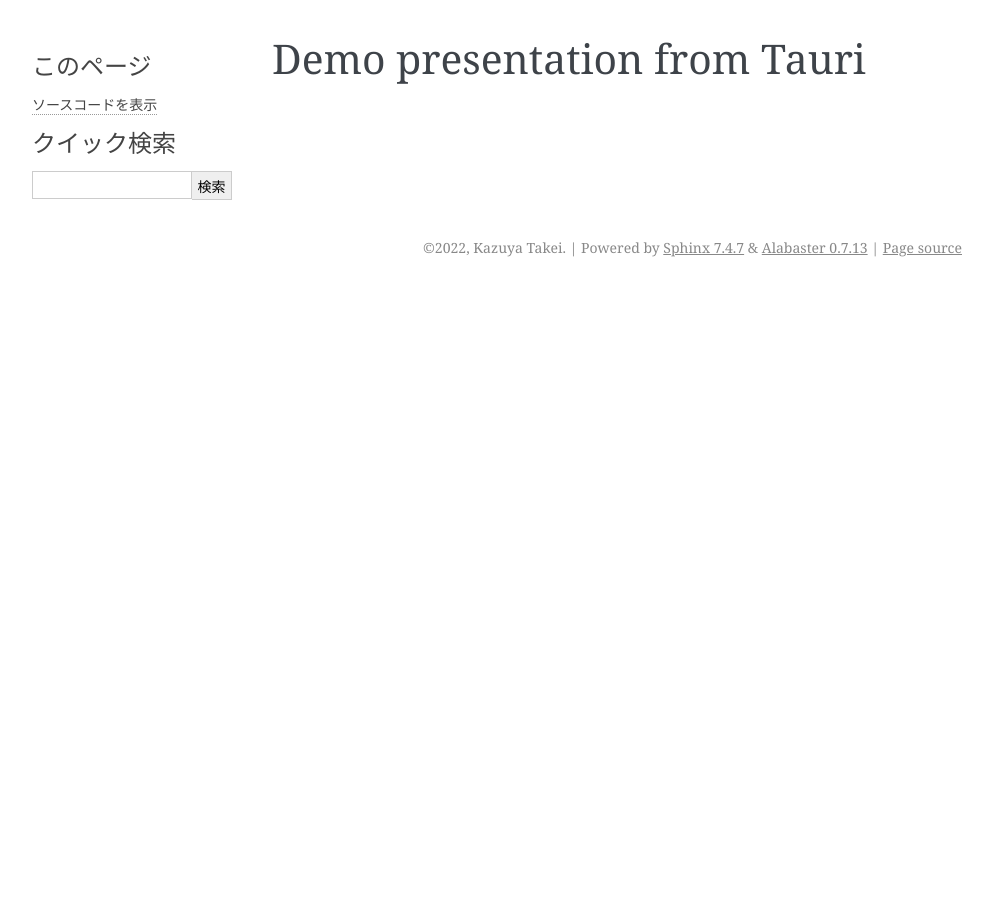
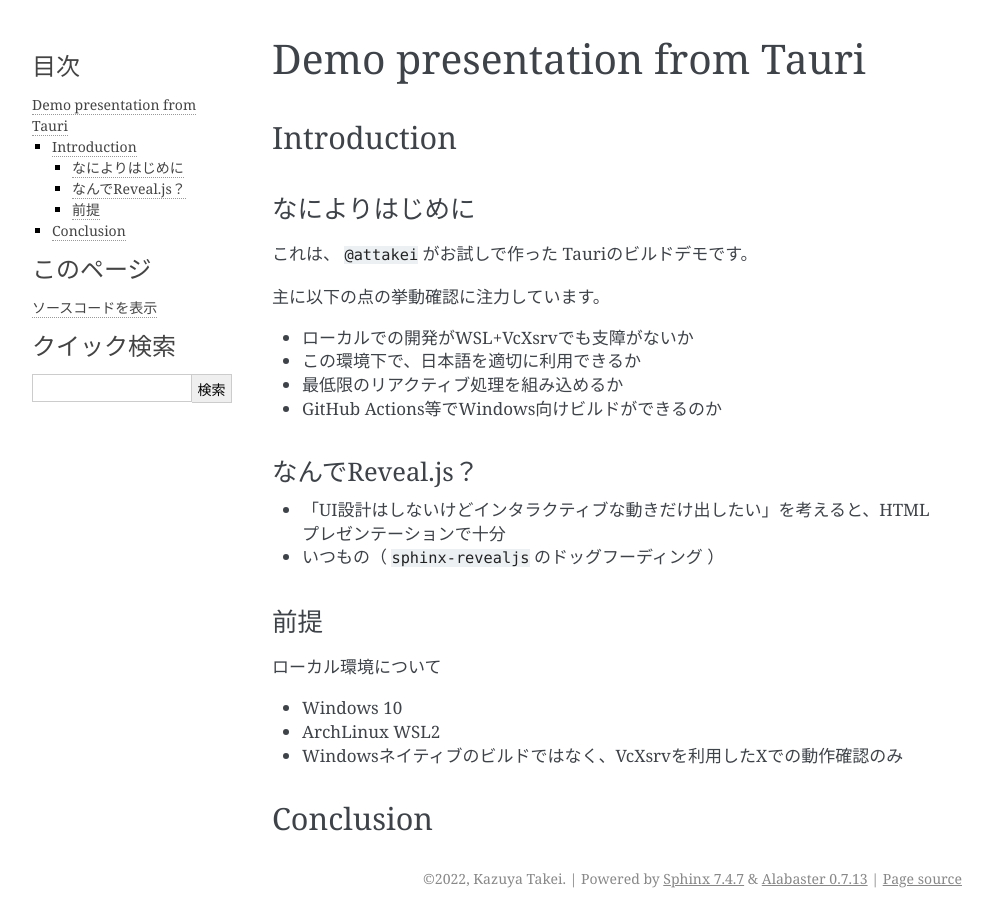
Before and after one commit to attakei-sandbox/tauri-presentation, a Sphinx documentation site: the page built from source/index.rst, in a window 1280 px wide. Shown: the whole page, without its empty margins (148-1141 px from the left). Built offline with Sphinx 7.4.7, drawn with Linux system fonts in a browser that asks for light colours.

Commit message:
feat: Update content

```diff
--- a/source/index.rst
+++ b/source/index.rst
@@ -1,2 +1,36 @@
+============================
 Demo presentation from Tauri
 ============================
+
+Introduction
+============
+
+なによりはじめに
+----------------
+
+これは、 ``@attakei`` がお試しで作った Tauriのビルドデモです。
+
+主に以下の点の挙動確認に注力しています。
+
+* ローカルでの開発がWSL+VcXsrvでも支障がないか
+* この環境下で、日本語を適切に利用できるか
+* 最低限のリアクティブ処理を組み込めるか
+* GitHub Actions等でWindows向けビルドができるのか
+
+なんでReveal.js？
+-----------------
+
+* 「UI設計はしないけどインタラクティブな動きだけ出したい」を考えると、HTMLプレゼンテーションで十分
+* いつもの（ ``sphinx-revealjs`` のドッグフーディング ）
+
+前提
+----
+
+ローカル環境について
+
+* Windows 10
+* ArchLinux WSL2
+* Windowsネイティブのビルドではなく、VcXsrvを利用したXでの動作確認のみ
+
+Conclusion
+==========
```
